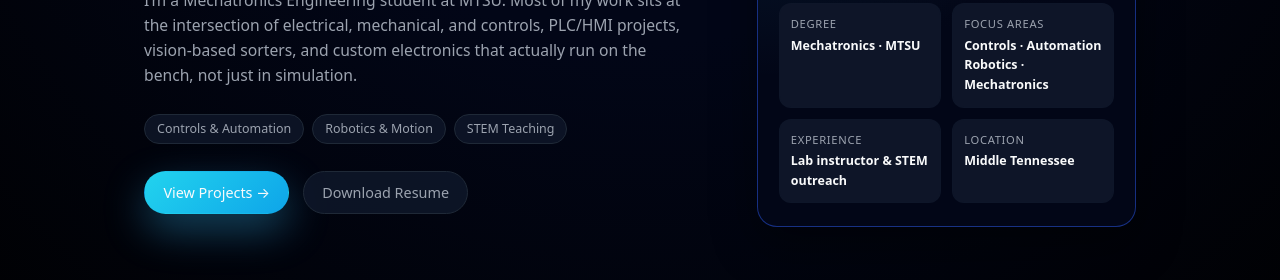
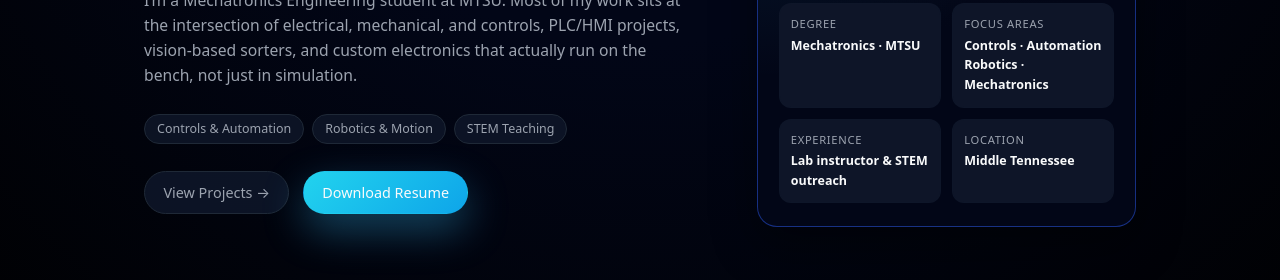
Before and after one commit to ManavPatelinfo/ManavPatelinfo.github.io, a plain HTML site: page index.html in a window 1280 px wide. Shown: the part 366-646 px from the top of the page. Drawn offline with Linux system fonts and the light colour scheme.

```diff
--- a/index.html
+++ b/index.html
@@ -46,11 +46,11 @@
           <span class="tag">STEM Teaching</span>
         </div>
         <div class="hero-actions">
-          <a class="btn btn-primary" href="#projects">
+          <a class="btn btn-ghost" href="#projects">
             View Projects →
           </a>
           <a
-            class="btn btn-ghost"
+            class="btn btn-primary"
             href="/Manav_Patel_Resume.pdf"
             target="_blank"
           >
```
